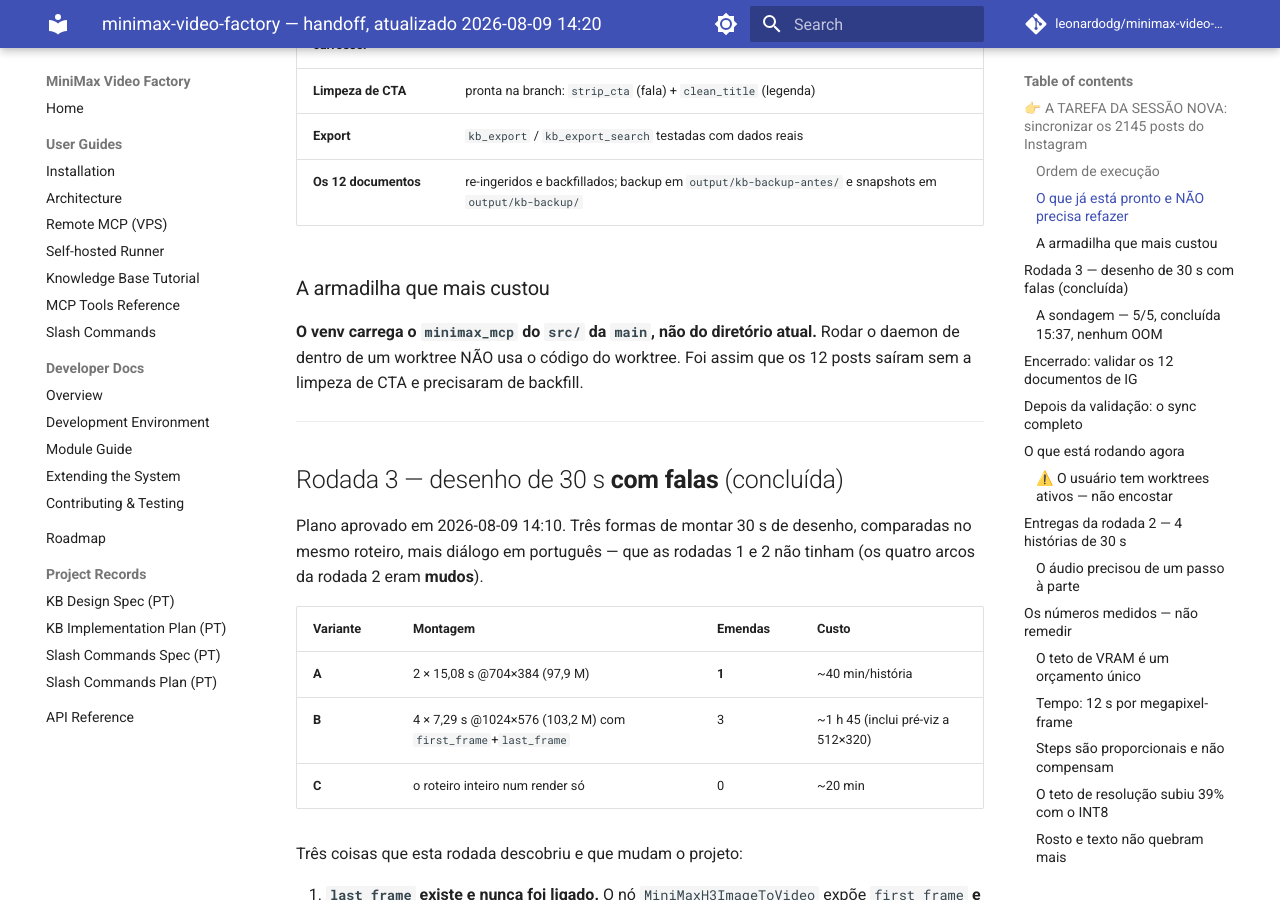
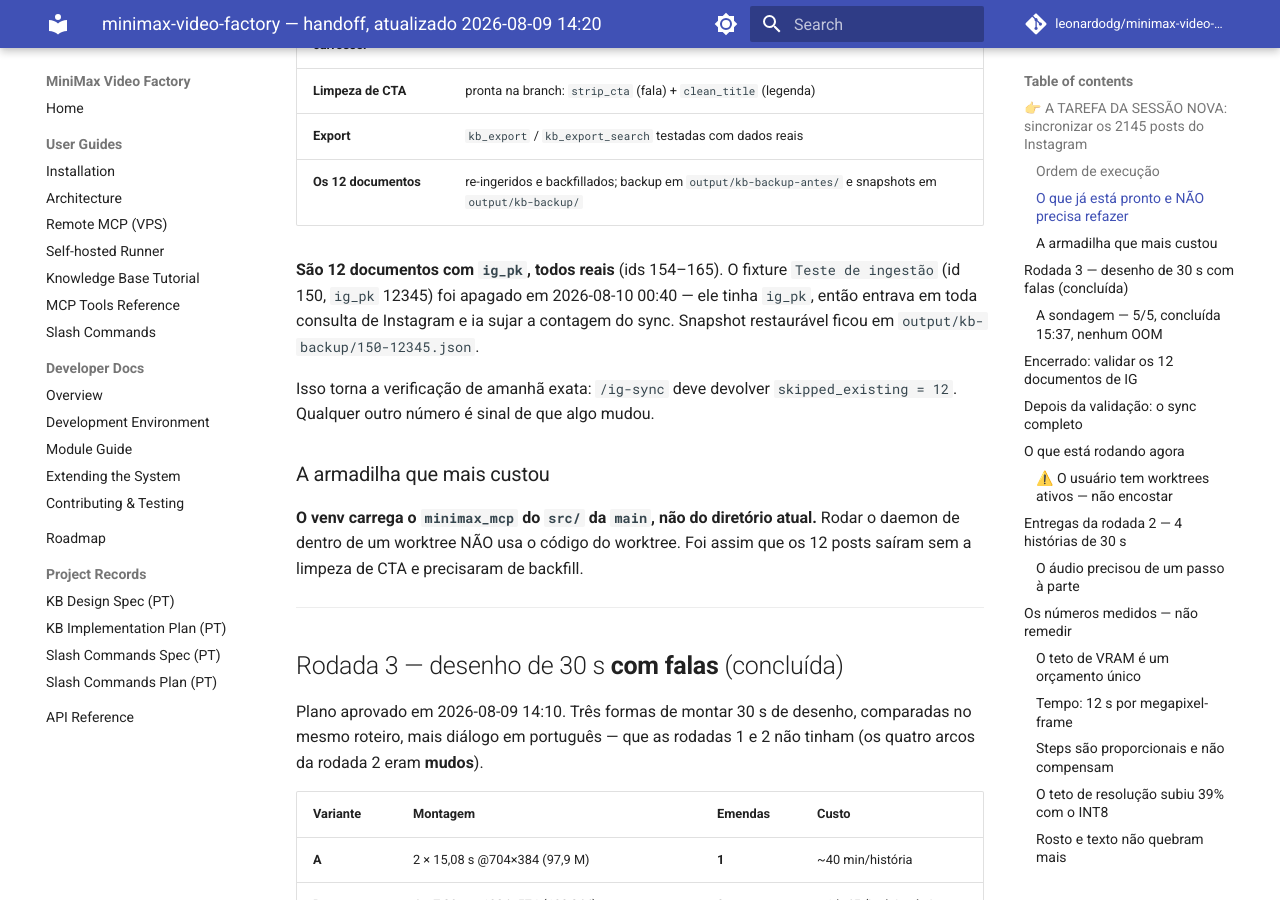
Before and after one commit to leonardodg/minimax-video-factory, an MkDocs documentation site: the page built from docs/HANDOFF.md, in a window 1280 px wide and 900 px high, scrolled down 1070 px. Built offline with MkDocs 1.6.1 and Material for MkDocs 9.7.7, drawn with Linux system fonts in a browser that asks for light colours; comment, search, counter and statistics services are not loaded.

Commit message:
docs: 12 real IG documents, so tomorrow's sync count means something
Deleted the "Teste de ingestão" fixture (id 150, ig_pk 12345, example.com/test).
It carried an ig_pk, so it matched every Instagram query, got backfilled along
with the real rows, and would have skewed the sync's own accounting. Its snapshot
is kept in output/kb-backup/150-12345.json if it is ever wanted back.

What that buys is a sharp check for tomorrow: /ig-sync must report
skipped_existing = 12. Any other number means something moved, and that is worth
stopping for -- the listing fails by truncating silently, so a count is the only
early warning there is.

Also removed the two worktrees whose work is already in main (last-frame,
ig-carousel-auth) with git branch -d, which refuses to delete anything unmerged.
Only the user's two worktrees remain.

Co-Authored-By: Claude Opus 5 <noreply@anthropic.com>

```diff
--- a/docs/HANDOFF.md
+++ b/docs/HANDOFF.md
@@ -41,6 +41,14 @@ noite de 2026-08-09.
 | **Limpeza de CTA** | pronta na branch: `strip_cta` (fala) + `clean_title` (legenda) |
 | **Export** | `kb_export` / `kb_export_search` testadas com dados reais |
 | **Os 12 documentos** | re-ingeridos e backfillados; backup em `output/kb-backup-antes/` e snapshots em `output/kb-backup/` |
+
+**São 12 documentos com `ig_pk`, todos reais** (ids 154–165). O fixture
+`Teste de ingestão` (id 150, `ig_pk` 12345) foi apagado em 2026-08-10 00:40 — ele
+tinha `ig_pk`, então entrava em toda consulta de Instagram e ia sujar a contagem
+do sync. Snapshot restaurável ficou em `output/kb-backup/150-12345.json`.
+
+Isso torna a verificação de amanhã exata: `/ig-sync` deve devolver
+`skipped_existing = 12`. Qualquer outro número é sinal de que algo mudou.
 
 ### A armadilha que mais custou
 
```
